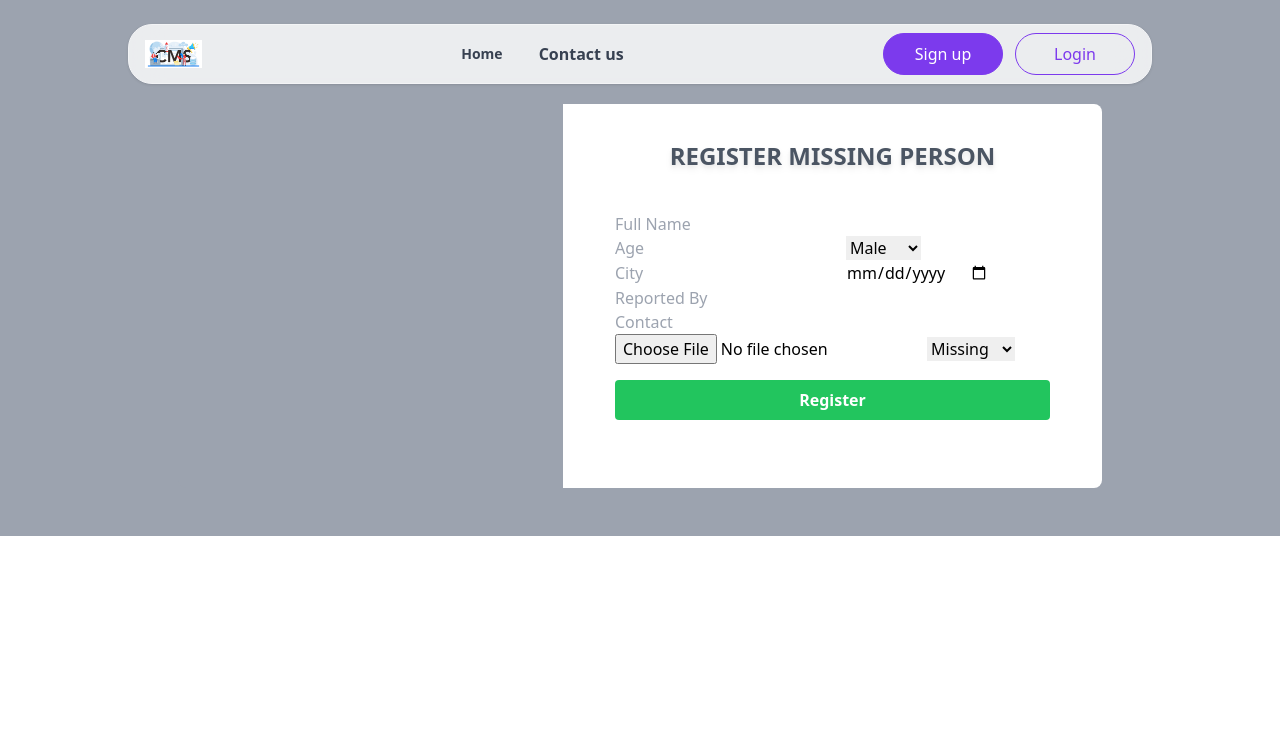
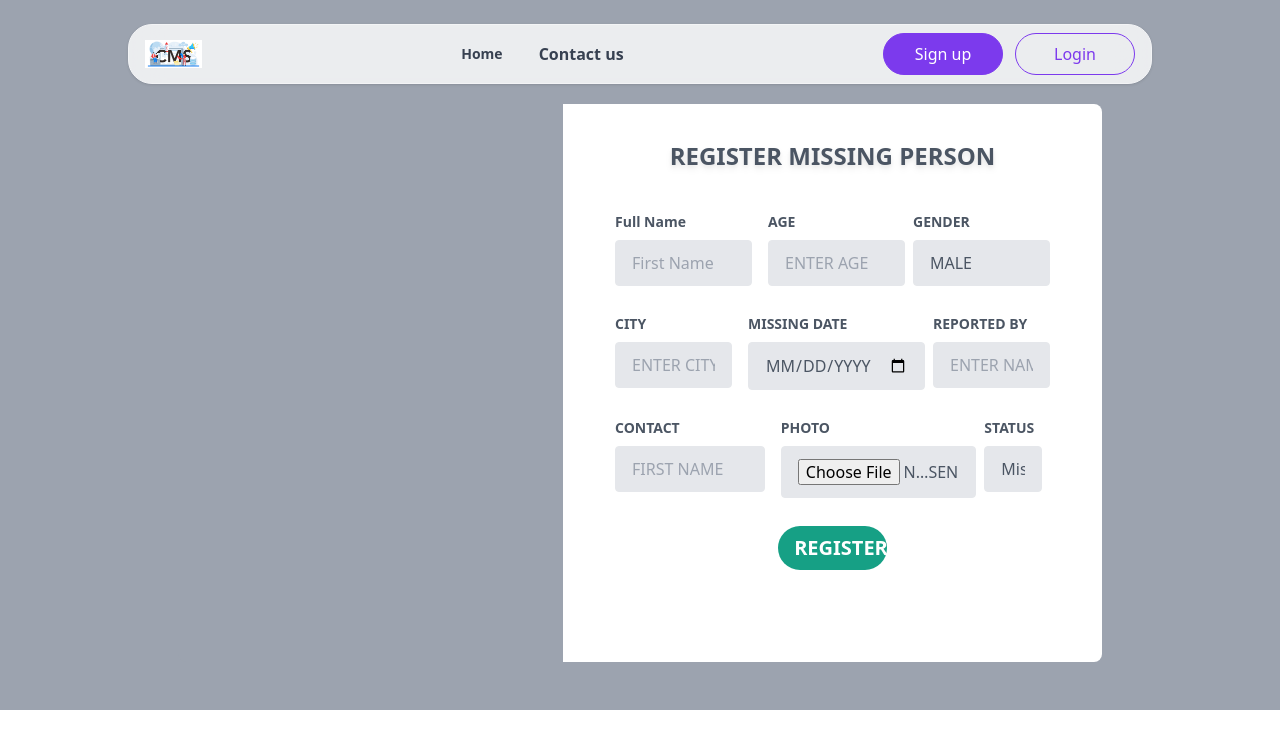
Before and after one commit to SUNIL-000/CMS, a React (Vite) app: page /missing-report in a window 1280 px wide. Shown: the top 748 px of the page. Built offline with nearby package versions, Linux system fonts and the light colour scheme.

Commit message:
new UI added

```diff
--- a/src/components/MissingCard.jsx
+++ b/src/components/MissingCard.jsx
@@ -8,7 +8,7 @@ const MissingCard = ({ data }) => {
         return (
           <Link to={`/single-missing-report/${data?._id}`} key={index} className="relative col-span-1 mx-auto  flex w-80 ml-1 flex-col rounded-xl bg-white bg-clip-border text-gray-700 shadow-md max-w-2xl md:mx-4 sm:max-w-sm md:max-w-sm lg:max-w-sm xl:max-w-sm sm:mx-auto  lg:mx-auto xl:mx-auto mt-0">
             <div className="relative w-1/2  mx-auto -mt-6 h-40 overflow-hidden rounded-xl bg-blue-gray-500 bg-clip-border text-white  ">
-              <img src={`/images/${data?.photo_url}`} alt="" />
+              <img src={`${data?.photo_url}`} alt="" />
             </div>
             <div className="py-3 px-6">
               <h5 className="mb-2 block text-center bg-gray-200 px-2 rounded-md py-2 capitalize  font-sans text-xl font-semibold leading-snug tracking-normal text-blue-gray-900 antialiased">
--- a/src/pages/MissingPersonForm.jsx
+++ b/src/pages/MissingPersonForm.jsx
@@ -1,3 +1,4 @@
+// MissingPersonForm.js
 import React, { useState } from "react";
 import axios from "axios";
 import { useNavigate } from "react-router-dom";
@@ -5,7 +6,7 @@ import toast from "react-hot-toast";
 import { baseBackendUrl } from "../assets/connect";
 
 const MissingPersonForm = () => {
-  const navigate = useNavigate();
+  const navigate=useNavigate()
   const [formData, setFormData] = useState({
     name: "",
     age: "",
@@ -15,51 +16,73 @@ const MissingPersonForm = () => {
     reported_by_name: "",
     reported_by_contact: "",
     status: "missing",
-    photo: null,
+    photo_url: null,
   });
   const [phtPrev, setPhtPrev] = useState("");
-
+  //
   const handleChange = (e) => {
     const { name, value } = e.target;
     setFormData({ ...formData, [name]: value });
   };
 
   const handleFileChange = (e) => {
-    const file = e.target.files[0];
-    if (file) {
-      setFormData({ ...formData, photo: file });
+    setFormData({ ...formData, photo_url: e.target.files[0] });
     const reader = new FileReader();
     reader.onloadend = () => {
       if (typeof reader.result === "string") setPhtPrev(reader.result);
     };
-      reader.readAsDataURL(file);
-    }
+    reader.readAsDataURL(e.target.files[0]);
   };
 
   const handleSubmit = async (e) => {
     e.preventDefault();
-    const form = new FormData();
-    Object.keys(formData).forEach((key) => {
-      form.append(key, formData[key]);
-    });
+    const {
+      name,
+      age,
+      gender,
+      city,
+      missing_date,
+      reported_by_name,
+      reported_by_contact,
+      status,
+      photo_url,
+    } = formData;
 
+    let form = new FormData();
+    form.append("name", name);
+    form.append("age", age);
+    form.append("gender", gender);
+    form.append("city", city);
+    form.append("missing_date", missing_date);
+    form.append("reported_by_name", reported_by_name);
+    form.append("reported_by_contact", reported_by_contact);
+    form.append("status", status);
+    photo_url && form.append("photo_url", photo_url);
+
+    console.log(form);
     try {
       const { data } = await axios.post(
         `${baseBackendUrl}/api/v1/missing/new`,
         form,
         {
-          headers: { "Content-Type": "multipart/form-data" },
+          headers: {
+            "Content-Type": "multipart/form-data",
+          },
         }
       );
       if (data?.success) {
-        toast.success(data?.message);
-        navigate("/all-missing-report");
-      } else {
-        toast.error(data?.message);
+        console.log(data);
+        toast.success(data?.message)
+        navigate('/all-missing-report')
+
+      }
+      else{
+        toast.error(data?.message)
+
       }
     } catch (error) {
       console.error("Error submitting report:", error);
-      toast.error("Error submitting report. Please try again.");
+      alert("Error submitting report. Please try again.");
     }
   };
 
@@ -67,37 +90,242 @@ const MissingPersonForm = () => {
     <div className="h-full bg-gray-400 ">
       <div className="mx-auto ">
         <div className="flex justify-center px-6 py-12">
+          {/* Row */}
           <div className="w-full xl:w-3/4 lg:w-11/12 flex mt-14">
+            {/* Col */}
             <div
               className="w-full h-full bg-gray-400 hidden lg:block lg:w-5/12 bg-cover rounded-l-lg"
-              style={{ backgroundImage: `url(${phtPrev})` }}
+              style={{
+                // backgroundSize: " cona",
+                backgroundSize: "cover",
+                backgroundRepeat: "no-repeat",
+                height: "full",
+                backgroundImage: `url(${phtPrev})`,
+              }}
             />
-            <div className="w-full lg:w-7/12 bg-white p-5 rounded-lg lg:rounded-l-none">
+            {/* Col */}
+            <div className="w-full lg:w-7/12 bg-white    p-5 rounded-lg lg:rounded-l-none">
               <h3 className="py-4 text-2xl text-center text-gray-600 font-bold uppercase drop-shadow-md">
                 Register missing person
               </h3>
-              <form className="px-8 pt-6 pb-8 mb-4 bg-white rounded" onSubmit={handleSubmit}>
-                <input required value={formData.name} onChange={handleChange} name="name" placeholder="Full Name" className="input" />
-                <input required value={formData.age} onChange={handleChange} name="age" type="number" placeholder="Age" className="input" />
-                <select required name="gender" value={formData.gender} onChange={handleChange} className="input">
-                  <option value="male">Male</option>
-                  <option value="female">Female</option>
-                  <option value="other">Other</option>
+              <form
+                className="px-8 pt-6 pb-8 mb-4 bg-white   rounded"
+                onSubmit={handleSubmit}
+              >
+                <div className="mb-4 md:flex md:justify-between">
+                  <div className="mb-4 md:mr-2 md:mb-0 w-1/3">
+                    <label
+                      className="block mb-2 text-sm font-bold text-gray-600 "
+                      htmlFor="firstName"
+                    >
+                      Full Name
+                    </label>
+                    <input
+                      required
+                      value={formData.name}
+                      onChange={handleChange}
+                      className="appearance-none block w-full bg-gray-200 text-gray-600 border border-gray-200 rounded py-3 px-4 mb-3 leading-tight focus:outline-none focus:bg-white focus:border-gray-500"
+                      id="firstName"
+                      type="text"
+                      placeholder="First Name"
+                      name="name"
+                    />
+                  </div>
+                  <div className="md:ml-2 w-1/3">
+                    <label
+                      className="block mb-2 text-sm font-bold text-gray-600 uppercase "
+                      htmlFor="lastName"
+                    >
+                      Age
+                    </label>
+                    <input
+                      required
+                      value={formData.age}
+                      onChange={handleChange}
+                      name="age"
+                      className="appearance-none block w-full bg-gray-200 text-gray-600 uppercase border border-gray-200 rounded py-3 px-4 mb-3 leading-tight focus:outline-none focus:bg-white focus:border-gray-500"
+                      id="age"
+                      type="number"
+                      placeholder="Enter age"
+                    />
+                  </div>
+                  <div className="md:ml-2 w-1/3">
+                    <label
+                      className="block mb-2 text-sm font-bold text-gray-600 uppercase "
+                      htmlFor="lastName"
+                    >
+                      Gender
+                    </label>
+                    <select
+                      required
+                      className="appearance-none block w-full bg-gray-200 text-gray-600 uppercase border border-gray-200 rounded py-3 px-4 mb-3 leading-tight focus:outline-none focus:bg-white focus:border-gray-500"
+                      name="gender"
+                      value={formData.gender}
+                      onChange={handleChange}
+
+                    >
+                      <option value="male" className="w-full">
+                        Male
+                      </option>
+                      <option value="female" className="w-full">
+                        Female
+                      </option>
+                      <option value="other" className="w-full">
+                        Other
+                      </option>
                     </select>
-                <input required value={formData.city} onChange={handleChange} name="city" placeholder="City" className="input" />
-                <input required type="date" value={formData.missing_date} onChange={handleChange} name="missing_date" className="input" />
-                <input required value={formData.reported_by_name} onChange={handleChange} name="reported_by_name" placeholder="Reported By" className="input" />
-                <input required value={formData.reported_by_contact} onChange={handleChange} name="reported_by_contact" type="number" placeholder="Contact" className="input" />
-                <input required onChange={handleFileChange} type="file" name="photo" className="input" />
-                <select required name="status" value={formData.status} onChange={handleChange} className="input">
-                  <option value="missing">Missing</option>
-                  <option value="found">Found</option>
-                  <option value="resolved">Resolved</option>
+                  </div>
+                </div>
+                {/* ///////city,reported by, missing date///// */}
+                <div className="mb-4 md:flex md:justify-between">
+                  <div className="mb-4 md:mr-2 md:mb-0">
+                    <label
+                      className="block mb-2 text-sm font-bold text-gray-600 uppercase "
+                      htmlFor="firstName"
+                    >
+                      City
+                    </label>
+                    <input
+                      required
+                      name="city"
+                      value={formData.city}
+                      onChange={handleChange}
+                      className="appearance-none block w-full bg-gray-200 text-gray-600 uppercase border border-gray-200 rounded py-3 px-4 mb-3 leading-tight focus:outline-none focus:bg-white focus:border-gray-500"
+                      id="city"
+                      type="text"
+                      placeholder="Enter City"
+                    />
+                  </div>
+                  <div className="md:ml-2">
+                    <label
+                      className="block mb-2 text-sm font-bold text-gray-600 uppercase "
+                      htmlFor="lastName"
+                    >
+                      Missing Date
+                    </label>
+                    <input
+                      required
+                      name="missing_date"
+                      value={formData.missing_date}
+                      onChange={handleChange}
+                      className="appearance-none block w-full  bg-gray-200 text-gray-600 uppercase border border-gray-200 rounded py-3 px-4 mb-3 leading-tight focus:outline-none focus:bg-white focus:border-gray-500"
+                      id="missing_date"
+                      type="date"
+                    />
+                  </div>
+                  <div className="md:ml-2">
+                    <label
+                      className="block mb-2 text-sm font-bold text-gray-600 uppercase "
+                      htmlFor="lastName"
+                    >
+                      Reported By
+                    </label>
+                    <input
+                      required
+                      name="reported_by_name"
+                      value={formData.reported_by_name}
+                      onChange={handleChange}
+                      className="appearance-none block w-full bg-gray-200 text-gray-600 uppercase border border-gray-200 rounded py-3 px-4 mb-3 leading-tight focus:outline-none focus:bg-white focus:border-gray-500"
+                      id="reported_by"
+                      type="text"
+                      placeholder="Enter name"
+                    />
+                  </div>
+                </div>
+
+                {/* ///////status,photo_url///// */}
+                <div className="mb-4 md:flex md:justify-between">
+                  <div className="mb-4 md:mr-2 md:mb-0">
+                    <label
+                      className="block mb-2 text-sm font-bold text-gray-600 uppercase "
+                      htmlFor="firstName"
+                    >
+                      Contact
+                    </label>
+                    <input
+                      required
+                      value={formData.reported_by_contact}
+                      onChange={handleChange}
+                      className="appearance-none block w-full bg-gray-200 text-gray-600 uppercase border border-gray-200 rounded py-3 px-4 mb-3 leading-tight focus:outline-none focus:bg-white focus:border-gray-500"
+                      id="contact"
+                      type="number"
+                      placeholder="First Name"
+                      name="reported_by_contact"
+                    />
+                  </div>
+
+                  <div className="md:ml-2 md:mr-2 p-0">
+                    <label
+                      className="block mb-2 text-sm font-bold text-gray-600 uppercase "
+                      htmlFor="lastName"
+                    >
+                      Photo
+                    </label>
+                    <input
+                      required
+                      onChange={handleFileChange}
+                      name="photo_url"
+                      className="appearance-none block w-full bg-gray-200 text-gray-600 uppercase border border-gray-200 rounded py-3 px-4 mb-3 leading-tight focus:outline-none focus:bg-white focus:border-gray-500"
+                      id="reported_by"
+                      type="file"
+                      placeholder="Enter photo_url"
+                    />
+                  </div>
+
+                  <div className="mb-4 md:mr-2 md:mb-0">
+                    <label
+                      className="block mb-2 text-sm font-bold text-gray-600 uppercase"
+                      htmlFor="firstName"
+                    >
+                      Status
+                    </label>
+                    <select
+                      required
+                      className="appearance-none block w-full bg-gray-200 text-gray-600 border border-gray-200 rounded py-3 px-4 mb-3 leading-tight focus:outline-none focus:bg-white focus:border-gray-500"
+                      name="status"
+                      value={formData.status}
+                      onChange={handleChange}
+
+                    >
+                      <option value="missing" className="w-full">
+                        Missing
+                      </option>
+                      <option value="found" className="w-full">
+                        Found
+                      </option>
+                      <option value="resolved" className="w-full">
+                        Resolved
+                      </option>
                     </select>
-                {phtPrev && <img src={phtPrev} alt="Preview" className="w-20 h-20 text-center mx-auto" />}
-                <button className="w-full bg-green-500 text-white font-bold py-2 px-4 rounded mt-4" type="submit">
+                  </div>
+                </div>
+                {phtPrev && (
+                  <img
+                    src={phtPrev}
+                    alt="newaimge"
+                    className="w-20 h-20 text-center mx-auto"
+                  />
+                )}
+
+                <div className="mb-6 mt-4 text-center">
+                  <button
+                    className="w-1/4 px-4 py-2 font- bg-[#16A085] rounded-full hover:bg-[#16a0849c] text-white text-xl uppercase font-bold dark:bg-[#16A085]  dark:hover:bg-[#51c2ac] focus:outline-none focus:shadow-outline"
+                    type="submit"
+                  >
                     Register
                   </button>
+                </div>
+                {/* {JSON.stringify(
+                  formData.name +
+                    formData.age +
+                    formData.gender +
+                    formData.city +
+                    formData.missing_date +
+                    formData.reported_by_name +
+                    formData.reported_by_contact +
+                    formData.status +
+                    formData.photo_url
+                )} */}
               </form>
             </div>
           </div>
```
Lines whose indentation alone changed are shown as unchanged.
